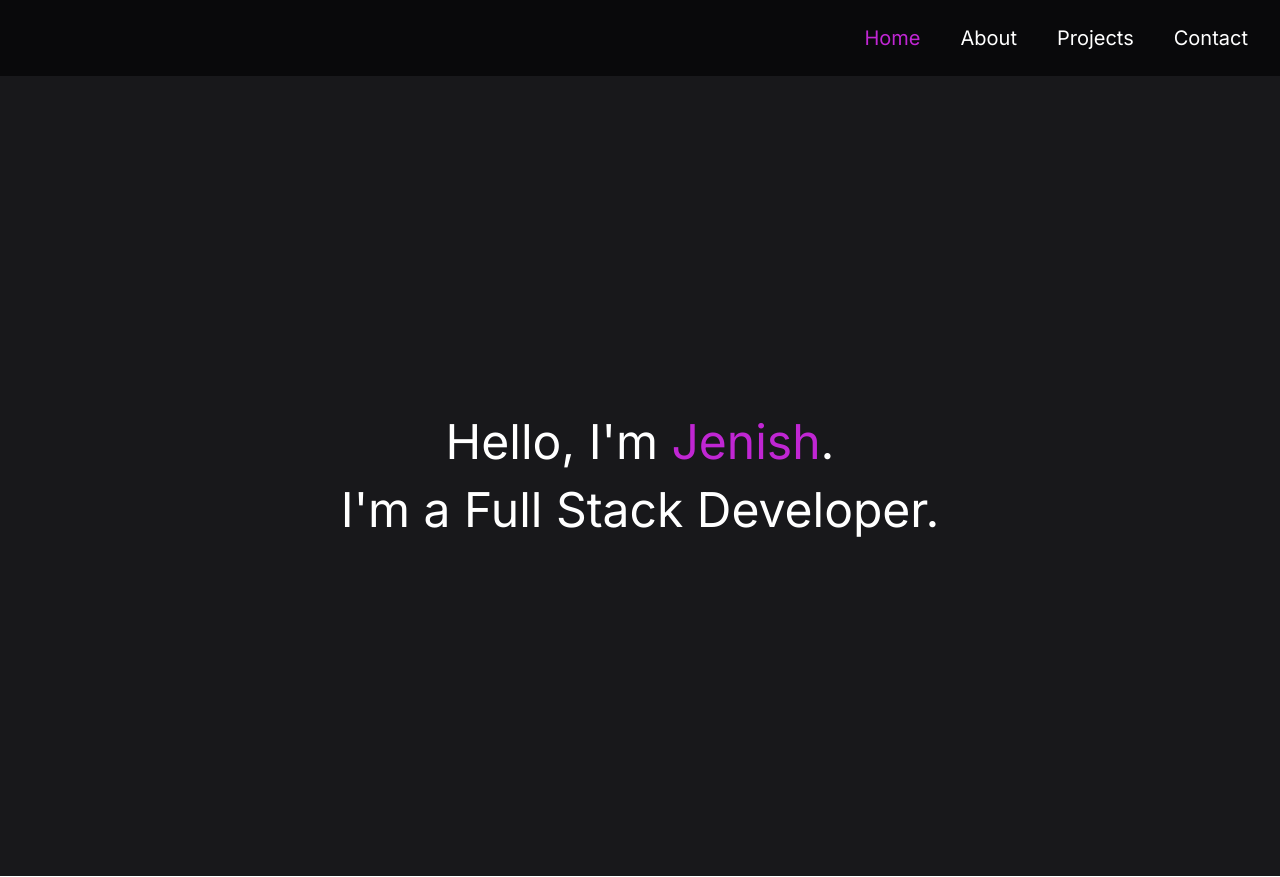
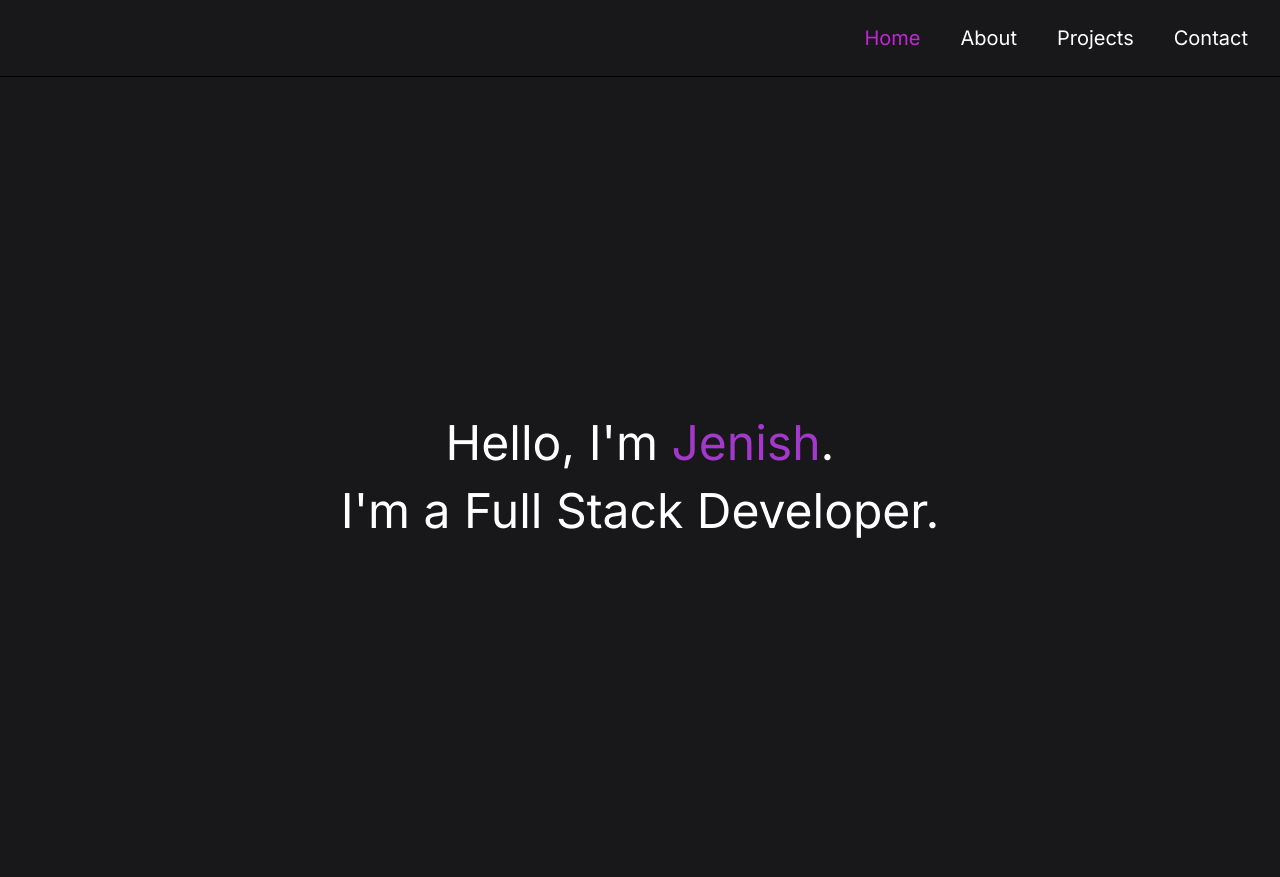
Before and after one commit to jenishpatel-jp/jenish-patel-portfolio, a Next.js app: page / in a window 1280 px wide. Built offline with nearby package versions, Linux system fonts and the light colour scheme.

Commit message:
Added custom colours

```diff
--- a/src/app/components/Navigation.tsx
+++ b/src/app/components/Navigation.tsx
@@ -12,7 +12,7 @@ const Navigation = () => {
     }
 
     return (
-        <div className='flex flex-row p-3 justify-end bg-zinc-950 text-white' >
+        <div className='flex flex-row p-3 justify-end bg-zinc-900 text-white border-b border-black' >
             <Link href={"/"} className={`nav ${isActive('/')}`}>Home</Link>
             <Link href={"/about"} className={`nav ${isActive('/about')}`}>About</Link>
             <Link href={"../projects"} className={`nav ${isActive('/projects')}`}>Projects</Link>
--- a/src/app/page.tsx
+++ b/src/app/page.tsx
@@ -2,7 +2,7 @@ export default function Home() {
   return (
     <main className="flex flex-col min-h-screen items-center justify-center bg-zinc-900">
         <h2 className="text-white w-full text-center text-5xl mb-5 " >
-          Hello, I&apos;m <span className="text-fuchsia-600" >Jenish</span>.
+          Hello, I&apos;m <span className="text-fuschia" >Jenish</span>.
         </h2>
         <h2 className="text-white w-full text-center text-5xl">
           I&apos;m a Full Stack Developer.
--- a/tailwind.config.ts
+++ b/tailwind.config.ts
@@ -13,6 +13,12 @@ const config: Config = {
         "gradient-conic":
           "conic-gradient(from 180deg at 50% 50%, var(--tw-gradient-stops))",
       },
+      colors: {
+        'jewel': '#4717F6',
+        'void' : '#OEOB16',
+        'fuschia' : '#A239CA',
+        'stark' : '#E7DFDD',
+      }
     },
   },
   plugins: [],
```
